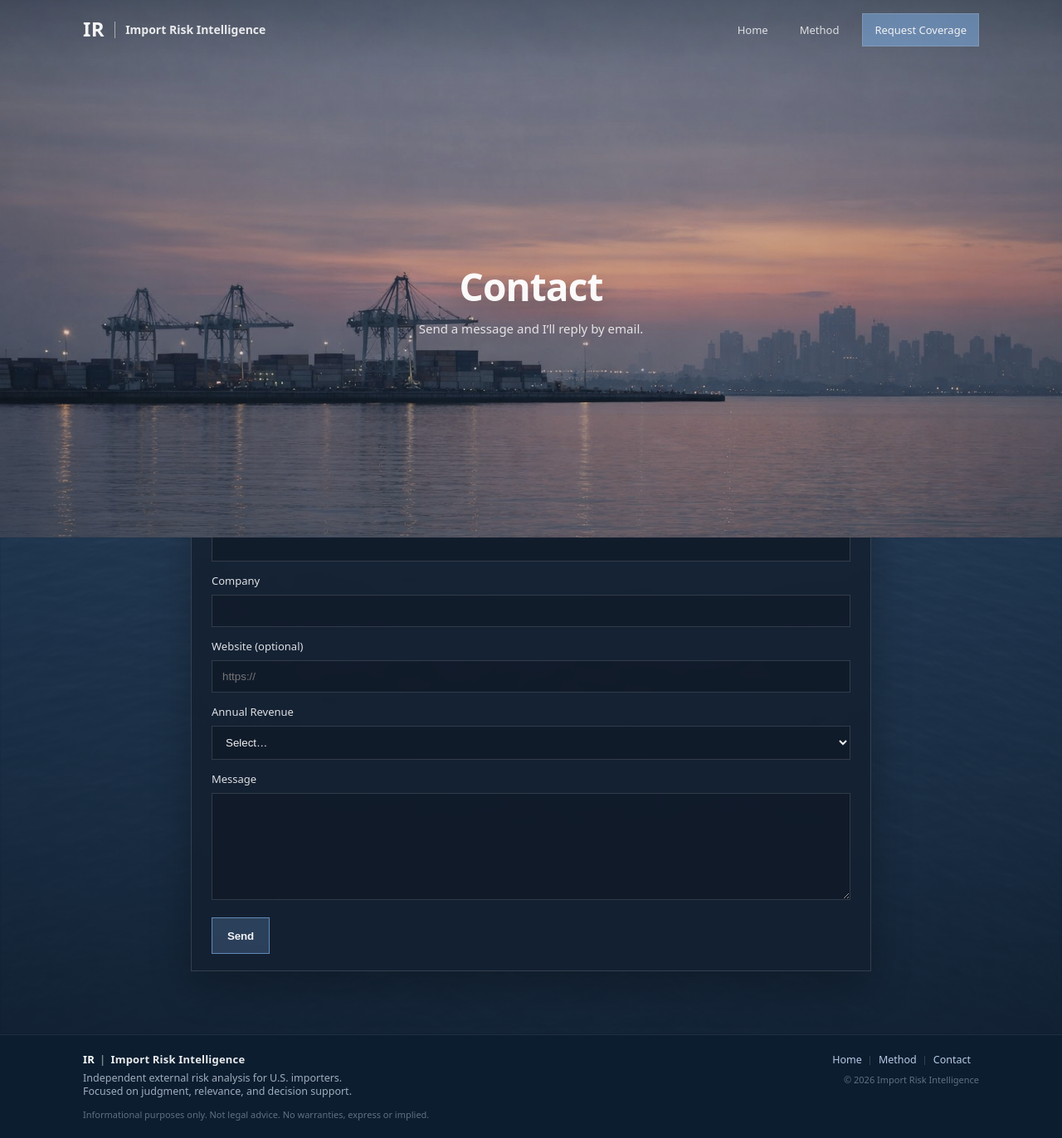
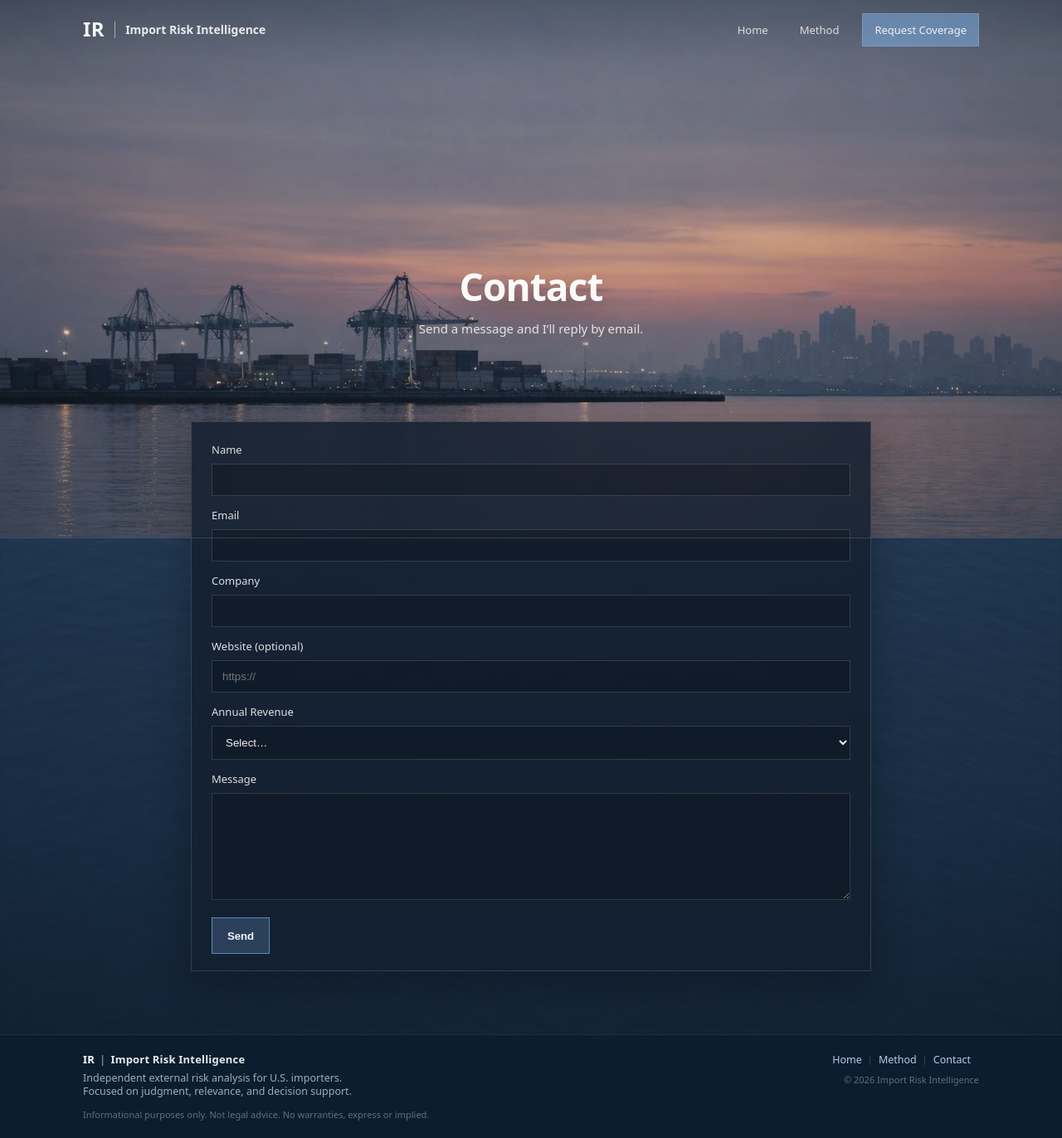
Before and after one commit to importrisk/import-risk-intelligence-site, a Jekyll site: the page built from contact.html, in a window 1280 px wide. Shown: the whole page at 83% size. Built offline with Jekyll 4.4.1, drawn with Linux system fonts in a browser that asks for light colours.

Commit message:
Update contact.html

```diff
--- a/contact.html
+++ b/contact.html
@@ -19,8 +19,7 @@ description: Contact Import Risk Intelligence.
   </section>
 
   <!-- FORM -->
-  <!-- Add below-fold so the water texture/background matches the rest of the site -->
-  <section class="contact-simple below-fold" aria-label="Contact form">
+  <section class="contact-simple" aria-label="Contact form">
     <div class="container">
 
       <form class="contact-simple-form" action="#" method="post">
```
